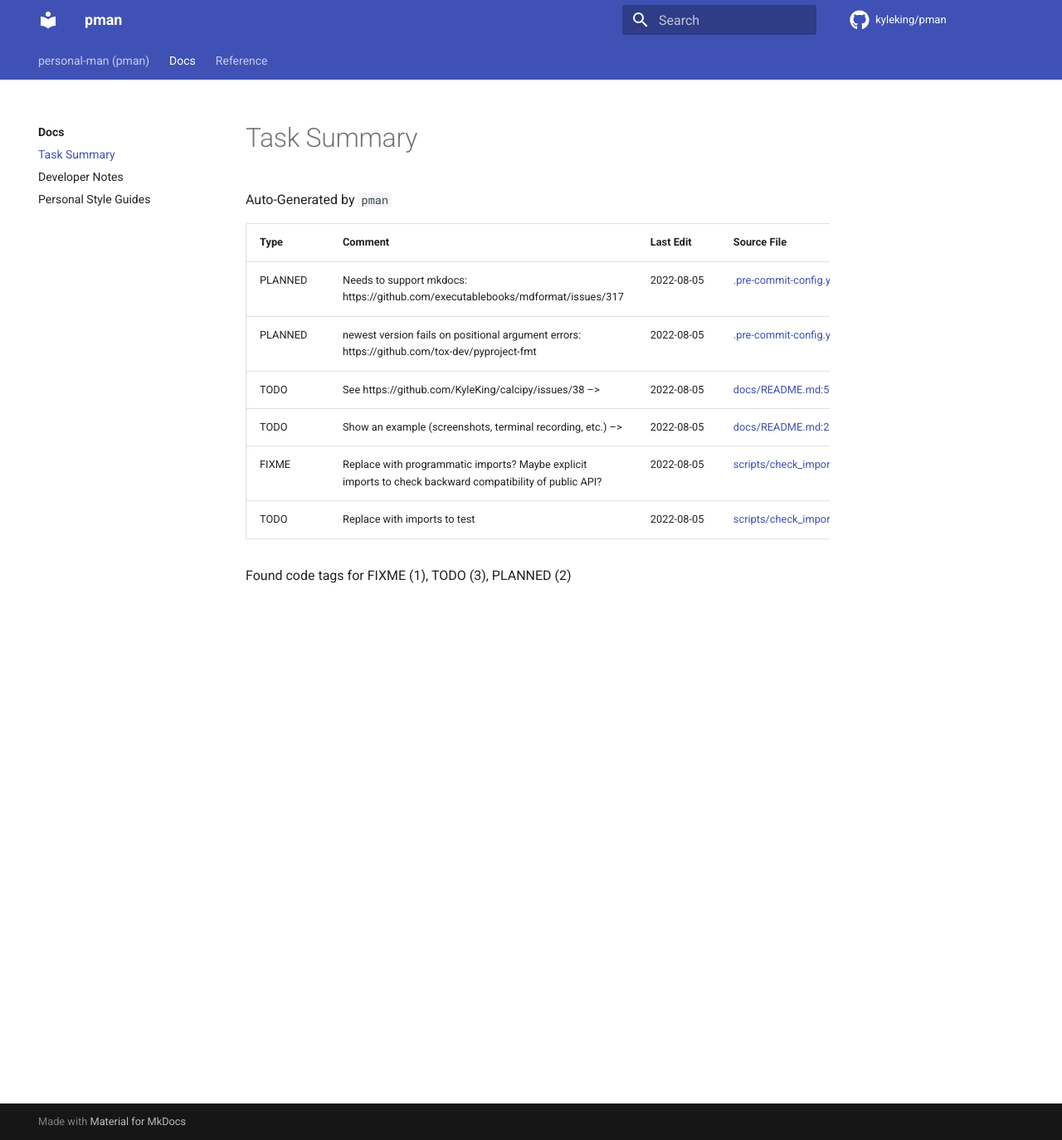
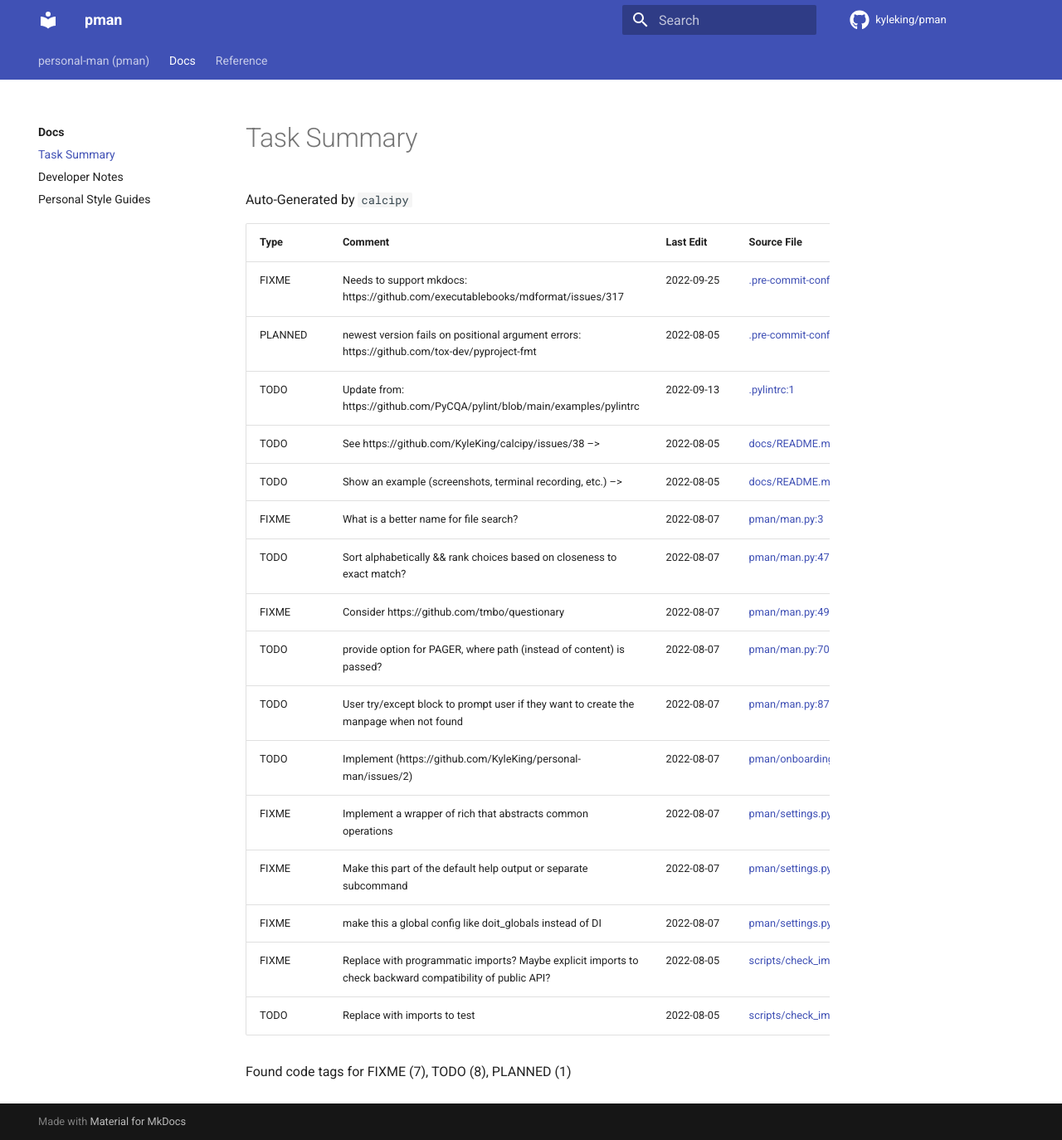
Before and after one commit to KyleKing/peronsal-man, an MkDocs documentation site: the page built from docs/docs/CODE_TAG_SUMMARY.md, in a window 1280 px wide and 1374 px high. Shown: the whole window at 83% size. Built offline with MkDocs 1.6.1 and Material for MkDocs 9.7.7, drawn with Linux system fonts in a browser that asks for light colours; comment, search, counter and statistics services are not loaded.

```diff
--- a/.copier-answers.yml
+++ b/.copier-answers.yml
@@ -1,7 +1,7 @@
 # yamllint disable-file
 # Answer file maintained by Copier for: https://github.com/KyleKing/calcipy_template
 # Check into version control. Edit by re-running copier and changing responses to the questions
-_commit: 0.13.3
+_commit: 0.14.0
 _src_path: gh:KyleKing/calcipy_template
 author_email: dev.act.kyle@gmail.com
 author_name: Kyle King
--- a/.pre-commit-config.yaml
+++ b/.pre-commit-config.yaml
@@ -72,7 +72,7 @@ repos:
       - id: shellcheck
         args: [--severity=warning]
   - repo: https://github.com/Yelp/detect-secrets
-    rev: v1.3.0
+    rev: v1.4.0
     hooks:
       # Can't generate baseline with Py 3.8. Use exclude regex rules instead
       # See: https://github.com/Yelp/detect-secrets/issues/452
--- a/docs/docs/CODE_TAG_SUMMARY.md
+++ b/docs/docs/CODE_TAG_SUMMARY.md
@@ -1,16 +1,26 @@
 # Task Summary
 
-Auto-Generated by `pman`
+Auto-Generated by `calcipy`
 
 | Type    | Comment                                                                                                  | Last Edit   | Source File                                                                                                                                         |
 |---------|----------------------------------------------------------------------------------------------------------|-------------|-----------------------------------------------------------------------------------------------------------------------------------------------------|
-| PLANNED | Needs to support mkdocs: https://github.com/executablebooks/mdformat/issues/317                          | 2022-08-05  | [.pre-commit-config.yaml:46](https://github.com/KyleKing/personal-man/blame/2440c82e73a1c203433bd538f283552b482dbc3f/.pre-commit-config.yaml#L46)   |
-| PLANNED | newest version fails on positional argument errors: https://github.com/tox-dev/pyproject-fmt             | 2022-08-05  | [.pre-commit-config.yaml:65](https://github.com/KyleKing/personal-man/blame/2440c82e73a1c203433bd538f283552b482dbc3f/.pre-commit-config.yaml#L65)   |
+| FIXME   | Needs to support mkdocs: https://github.com/executablebooks/mdformat/issues/317                          | 2022-09-25  | [.pre-commit-config.yaml:48](https://github.com/KyleKing/personal-man/blame/1a2cce37fb50a2ca760aa0bd5d221636256d6187/.pre-commit-config.yaml#L47)   |
+| PLANNED | newest version fails on positional argument errors: https://github.com/tox-dev/pyproject-fmt             | 2022-08-05  | [.pre-commit-config.yaml:68](https://github.com/KyleKing/personal-man/blame/2440c82e73a1c203433bd538f283552b482dbc3f/.pre-commit-config.yaml#L65)   |
+| TODO    | Update from: https://github.com/PyCQA/pylint/blob/main/examples/pylintrc                                 | 2022-09-13  | [.pylintrc:1](https://github.com/KyleKing/personal-man/blame/fc9a3776470c76618d1dfd613170f3a5fe328799/.pylintrc#L1)                                 |
 | TODO    | See https://github.com/KyleKing/calcipy/issues/38 -->                                                    | 2022-08-05  | [docs/README.md:5](https://github.com/KyleKing/personal-man/blame/2440c82e73a1c203433bd538f283552b482dbc3f/docs/README.md#L5)                       |
 | TODO    | Show an example (screenshots, terminal recording, etc.) -->                                              | 2022-08-05  | [docs/README.md:21](https://github.com/KyleKing/personal-man/blame/2440c82e73a1c203433bd538f283552b482dbc3f/docs/README.md#L21)                     |
+| FIXME   | What is a better name for file search?                                                                   | 2022-08-07  | [pman/man.py:3](https://github.com/KyleKing/personal-man/blame/7ab3a859fa52c2c2212fea2310cdc68e2d238e85/pman/man.py#L3)                             |
+| TODO    | Sort alphabetically && rank choices based on closeness to exact match?                                   | 2022-08-07  | [pman/man.py:47](https://github.com/KyleKing/personal-man/blame/5e85f67edab9302cf21d59764e254f293ca55144/pman/man.py#L47)                           |
+| FIXME   | Consider https://github.com/tmbo/questionary                                                             | 2022-08-07  | [pman/man.py:49](https://github.com/KyleKing/personal-man/blame/5e85f67edab9302cf21d59764e254f293ca55144/pman/man.py#L49)                           |
+| TODO    | provide option for PAGER, where path (instead of content) is passed?                                     | 2022-08-07  | [pman/man.py:70](https://github.com/KyleKing/personal-man/blame/35e383168ef044b66ae4c6735edf5f10653797a0/pman/man.py#L53)                           |
+| TODO    | User try/except block to prompt user if they want to create the manpage when not found                   | 2022-08-07  | [pman/man.py:87](https://github.com/KyleKing/personal-man/blame/35e383168ef044b66ae4c6735edf5f10653797a0/pman/man.py#L67)                           |
+| TODO    | Implement (https://github.com/KyleKing/personal-man/issues/2)                                            | 2022-08-07  | [pman/onboarding.py:3](https://github.com/KyleKing/personal-man/blame/35e383168ef044b66ae4c6735edf5f10653797a0/pman/onboarding.py#L3)               |
+| FIXME   | Implement a wrapper of rich that abstracts common operations                                             | 2022-08-07  | [pman/settings.py:10](https://github.com/KyleKing/personal-man/blame/b2b12cb080785f583774ae400f24a8ae45551d82/pman/settings.py#L10)                 |
+| FIXME   | Make this part of the default help output or separate subcommand                                         | 2022-08-07  | [pman/settings.py:31](https://github.com/KyleKing/personal-man/blame/35e383168ef044b66ae4c6735edf5f10653797a0/pman/settings.py#L27)                 |
+| FIXME   | make this a global config like doit_globals instead of DI                                                | 2022-08-07  | [pman/settings.py:35](https://github.com/KyleKing/personal-man/blame/b2b12cb080785f583774ae400f24a8ae45551d82/pman/settings.py#L35)                 |
 | FIXME   | Replace with programmatic imports? Maybe explicit imports to check backward compatibility of public API? | 2022-08-05  | [scripts/check_imports.py:7](https://github.com/KyleKing/personal-man/blame/2440c82e73a1c203433bd538f283552b482dbc3f/scripts/check_imports.py#L7)   |
 | TODO    | Replace with imports to test                                                                             | 2022-08-05  | [scripts/check_imports.py:14](https://github.com/KyleKing/personal-man/blame/2440c82e73a1c203433bd538f283552b482dbc3f/scripts/check_imports.py#L14) |
 
-Found code tags for FIXME (1), TODO (3), PLANNED (2)
+Found code tags for FIXME (7), TODO (8), PLANNED (1)
 
 <!-- calcipy:skip_tags -->
--- a/dodo.py
+++ b/dodo.py
@@ -18,7 +18,7 @@ poetry run doit
 
 """
 
-from calcipy.doit_tasks import *  # noqa: F401,F403,H303 (Run 'doit list' to see tasks). skipcq: PYL-W0614
+from calcipy.doit_tasks import *  # noqa: F401,F403,H303 (Run 'doit list' to see tasks)
 from calcipy.doit_tasks import DOIT_CONFIG_RECOMMENDED
 from calcipy.log_helpers import activate_debug_logging
 
--- a/mkdocs.yml
+++ b/mkdocs.yml
@@ -2,6 +2,7 @@
 site_name: pman
 site_author: Kyle King
 site_description: pman project documentation
+site_url: https://pman.kyleking.me
 repo_name: kyleking/pman
 repo_url: https://github.com/kyleking/pman
 edit_uri: edit/main/docs
@@ -21,6 +22,15 @@ theme:
     - toc.autohide
 
 plugins:
+  - build_plantuml:
+      render: server   # or "local"
+      bin_path: /usr/local/bin/plantuml    # ignored when render: server
+      server: http://www.plantuml.com/plantuml    # official plantuml server
+      output_format: svg
+      diagram_root: docs/diagrams
+      output_folder: out
+      input_folder: src
+      input_extensions: puml
   - search
   - gen-files:
       scripts:
--- a/pyproject.toml
+++ b/pyproject.toml
@@ -46,7 +46,7 @@ pman = "pman:run"
 
 [tool.poetry.dependencies]
 python = "^3.8.4"
-calcipy = ">=0.19.1"
+calcipy = ">=0.20.0"
 pydantic = ">=1.9.1"
 rich = ">=12.5.1"
 
```
Also changed, not shown: docs/docs/CHANGELOG.md (+9 -0 lines), 4 other files.
